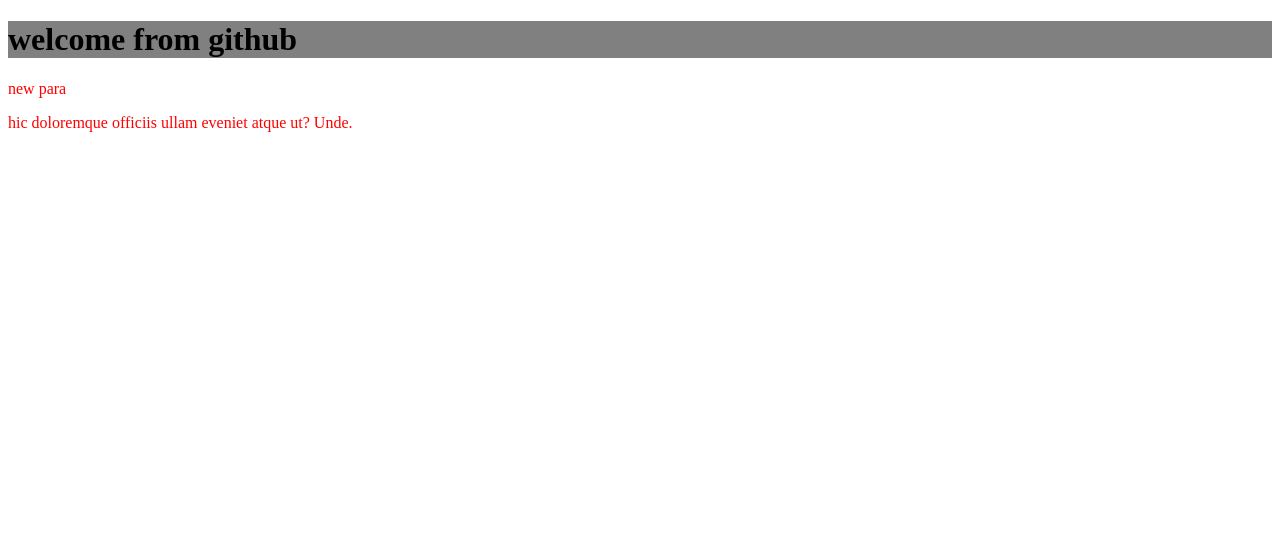
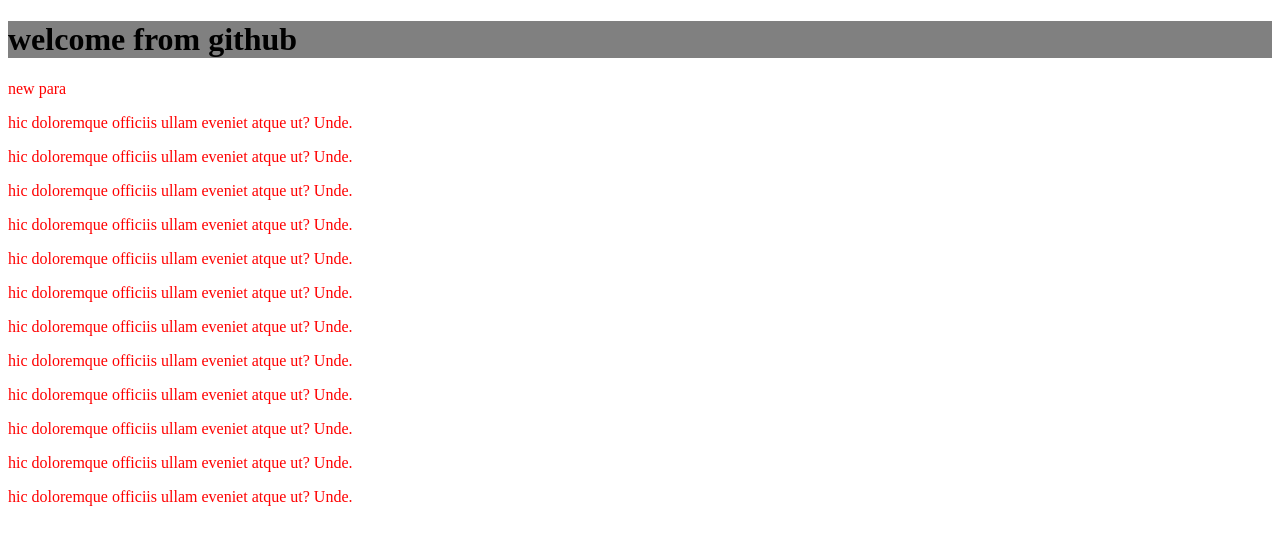
Before and after one commit to sayedazzam15/q2_frontend, a plain HTML site: page index.html in a window 1280 px wide. Drawn offline with Linux system fonts and the light colour scheme.

Commit message:
change from vs code

```diff
--- a/index.css
+++ b/index.css
@@ -4,3 +4,6 @@ h1{
 p{
     color: red;
 }
+span{
+    font-size: 16px;
+}
--- a/index.html
+++ b/index.html
@@ -13,6 +13,17 @@
     <h1>welcome from github</h1>
     <p>new para</p>
     <p> hic doloremque officiis ullam eveniet atque ut? Unde.</p>
+    <p> hic doloremque officiis ullam eveniet atque ut? Unde.</p>
+    <p> hic doloremque officiis ullam eveniet atque ut? Unde.</p>
+    <p> hic doloremque officiis ullam eveniet atque ut? Unde.</p>
+    <p> hic doloremque officiis ullam eveniet atque ut? Unde.</p>
+    <p> hic doloremque officiis ullam eveniet atque ut? Unde.</p>
+    <p> hic doloremque officiis ullam eveniet atque ut? Unde.</p>
+    <p> hic doloremque officiis ullam eveniet atque ut? Unde.</p>
+    <p> hic doloremque officiis ullam eveniet atque ut? Unde.</p>
+    <p> hic doloremque officiis ullam eveniet atque ut? Unde.</p>
+    <p> hic doloremque officiis ullam eveniet atque ut? Unde.</p>
+    <p> hic doloremque officiis ullam eveniet atque ut? Unde.</p>
 </body>
 
 </html>
```
